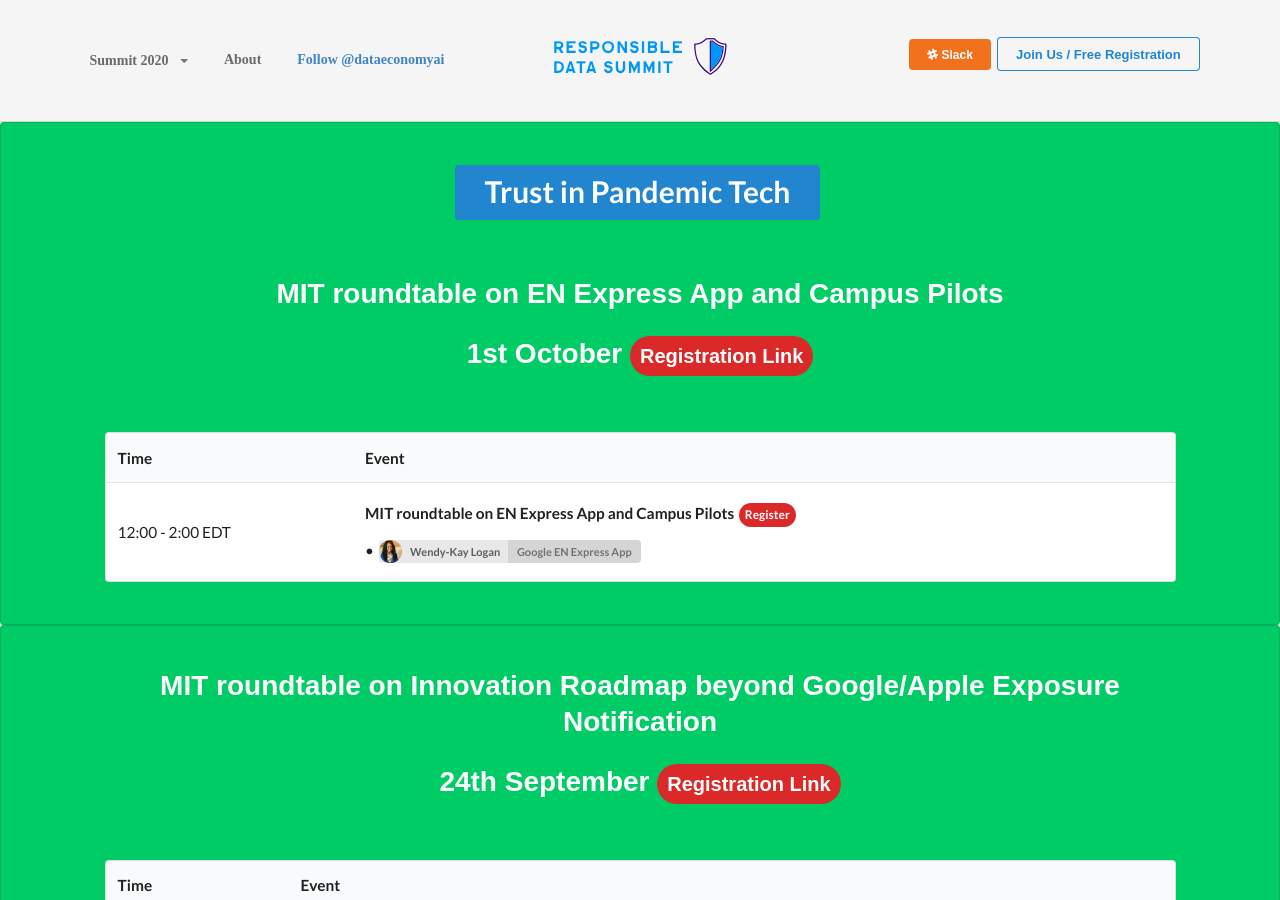
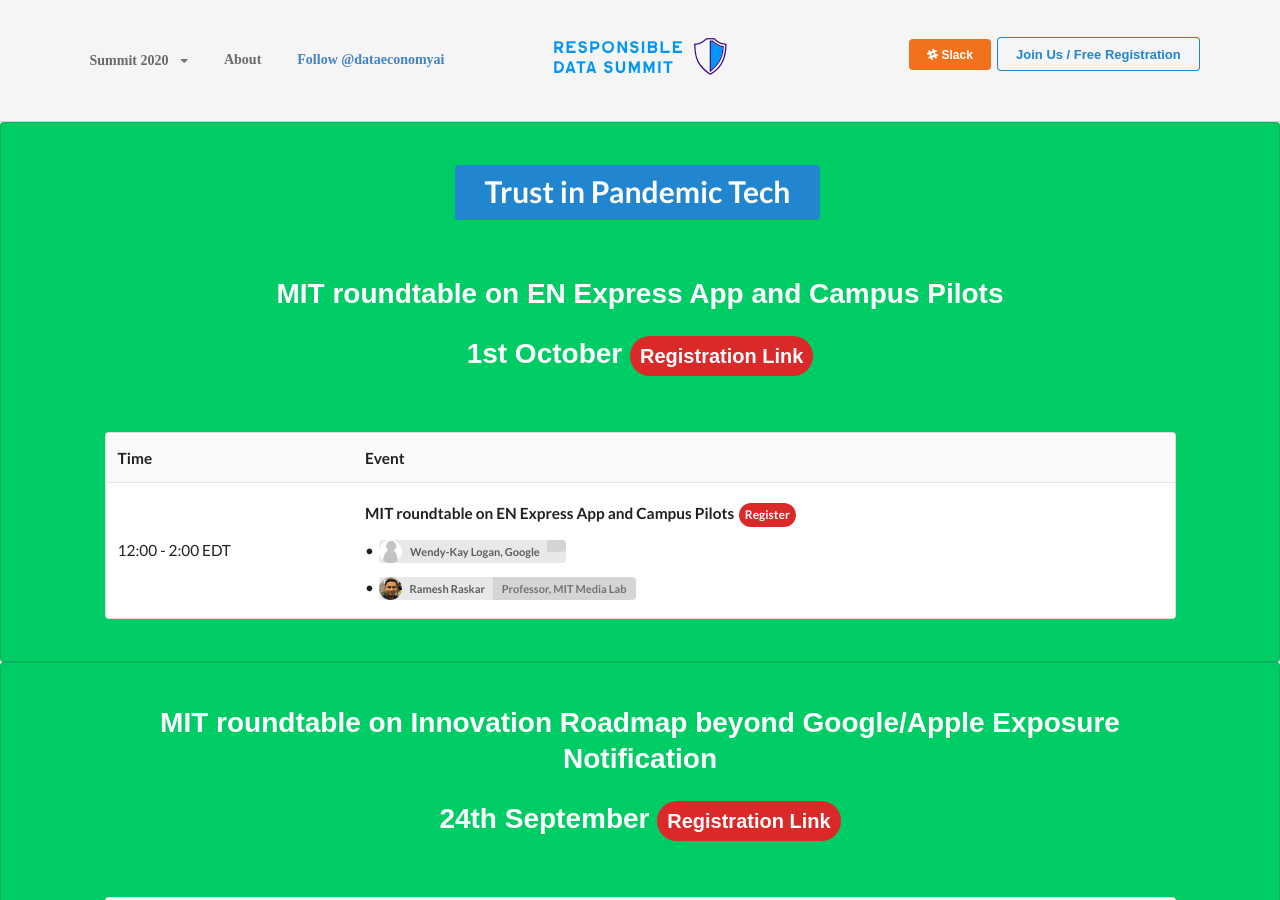
Before and after one commit to responsible-data-summit/events, a Jekyll site: the page built from agenda-0806.html, in a window 1280 px wide and 900 px high. Built offline with Jekyll 4.4.1, drawn with Linux system fonts in a browser that asks for light colours; some web fonts are replaced; comment, search, counter and statistics services are not loaded.

Commit message:
update speakers

```diff
--- a/_data/agenda1001.yml
+++ b/_data/agenda1001.yml
@@ -3,4 +3,5 @@
     - title: "MIT roundtable on EN Express App and Campus Pilots"
       register: "https://mit.zoom.us/webinar/register/WN_J08Ok9ptTeGhOKowBX8I-Q"
       speakers:
-        - name: Wendy-Kay Logan
+        - name: Wendy-Kay Logan, Google
+        - name: Ramesh Raskar
```
